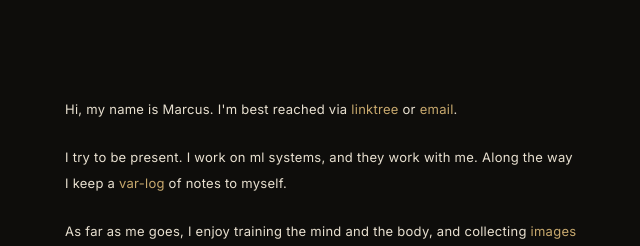
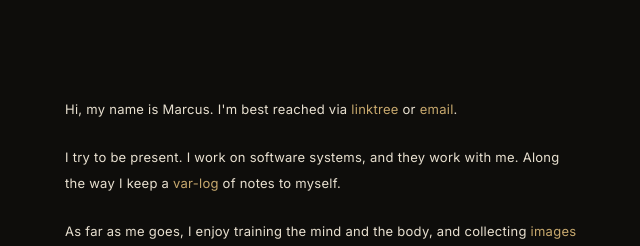
Before and after one commit to TheRealMarcusChiu/therealmarcuschiu.github.io, a plain HTML site: page index.html in a window 1280 px wide. Shown: the top 246 px of the page, without its empty margins (319-959 px from the left). Drawn offline with Linux system fonts and the light colour scheme.

Commit message:
updated intro

```diff
--- a/index.html
+++ b/index.html
@@ -22,7 +22,7 @@
   <div class="intro">
     <p>Hi, my name is Marcus. I'm best reached via <a href="https://linktr.ee/marcuschiu" target="_blank" rel="noopener">linktree</a> or <a href="mailto:marcuschiu9@gmail.com">email</a>.</p>
 
-    <p>I try to be present. I work on ml systems, and they work with me. Along the way I keep a <a href="http://git.marcuschiu.com/var-log/">var-log</a> of notes to myself.</p>
+    <p>I try to be present. I work on software systems, and they work with me. Along the way I keep a <a href="http://git.marcuschiu.com/var-log/">var-log</a> of notes to myself.</p>
 
     <p>As far as me goes, I enjoy training the mind and the body, and collecting <a href="http://git.marcuschiu.com/images/">images</a> and <a href="http://git.marcuschiu.com/quotes/">quotes</a> from around the internet.</p>
 
```
